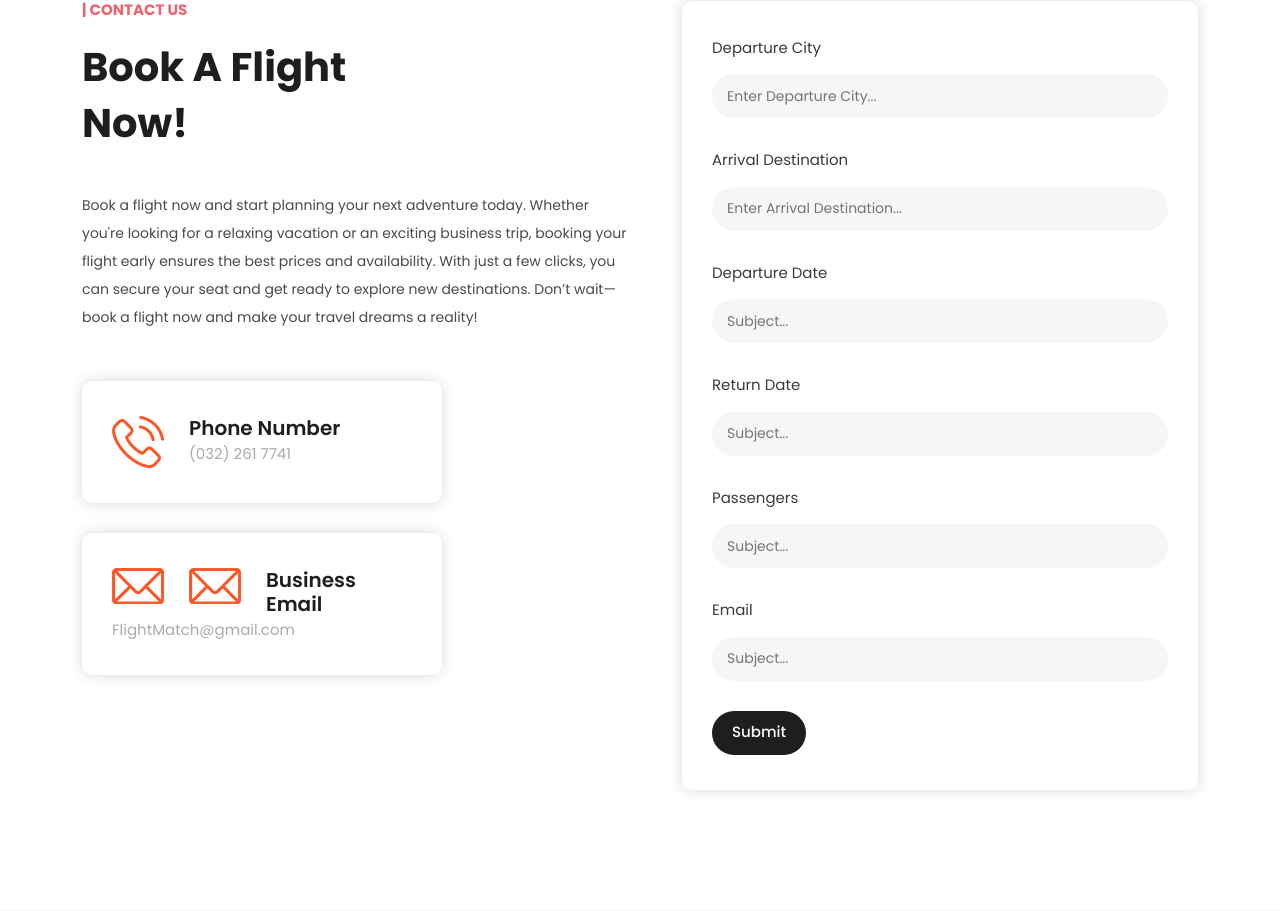
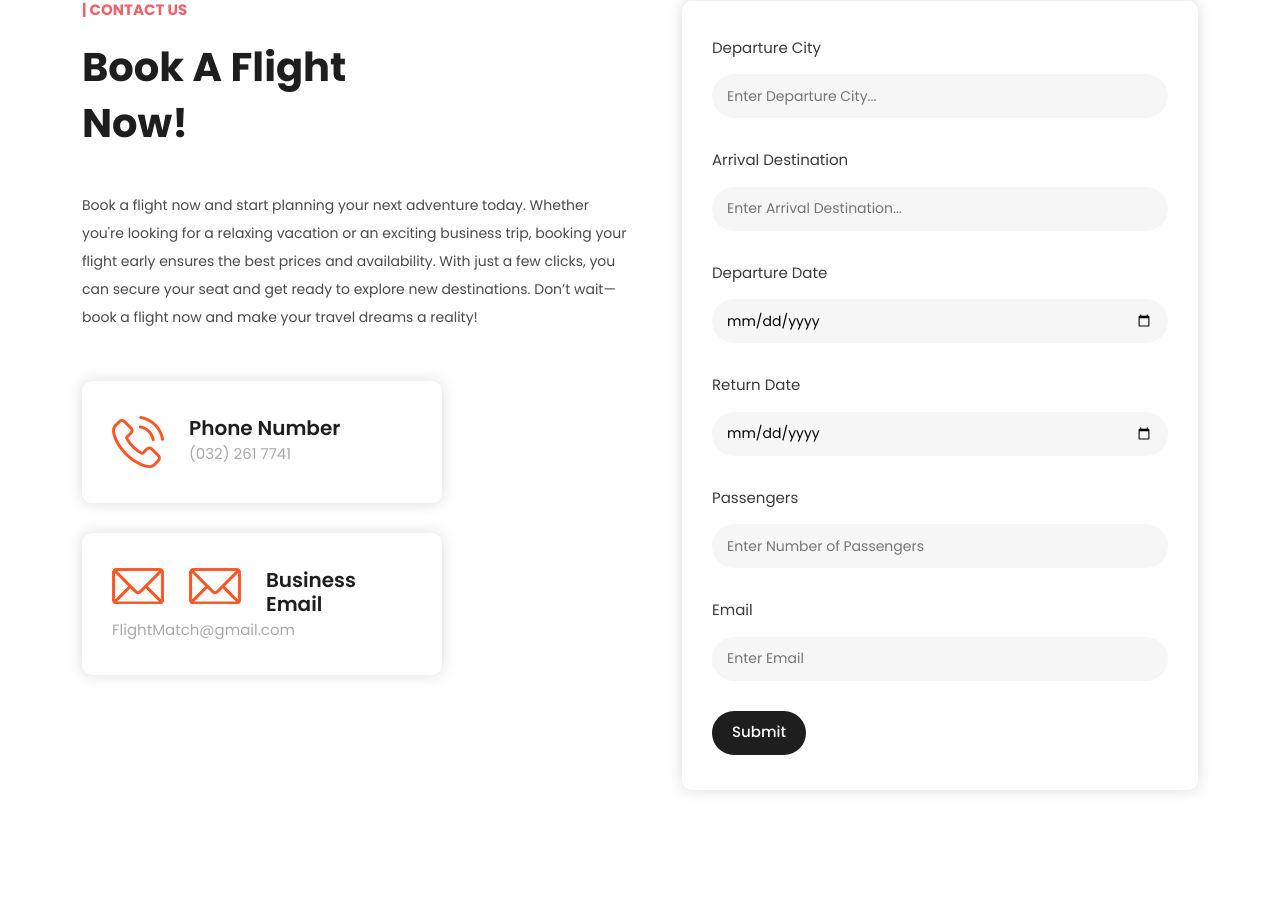
Before and after one commit to Daniel-Stephende5/IM2-Repository, a Django app: page /booking/ in a window 1280 px wide. Shown: the part 523-1434 px from the top of the page. Run offline with Django 5.2, Linux system fonts and the light colour scheme; parts of the project's set-up code (start-up, migrations or seed data) failed here and were passed over; some libraries are stand-ins or nearby versions.

Commit message:
Update Booking: Backend Working

```diff
--- a/NewDjango/myblogsite/blog/forms.py
+++ b/NewDjango/myblogsite/blog/forms.py
@@ -4,6 +4,7 @@ from django.contrib.auth.forms import UserCreationForm, AuthenticationForm
 from .models import Booking
 from .models import CustomerLog
 from .models import CheckIn
+from django import forms
 
 
 
@@ -56,7 +57,7 @@ class ContactForm(forms.Form):
 class BookingForm(forms.ModelForm):
     class Meta:
         model = Booking
-        fields = ['flight', 'date', 'seat_number']
+        fields = ['departure_city', 'arrival_destination', 'departure_date', 'return_date', 'passengers', 'email']
 
 class CustomerLogForm(forms.ModelForm):
     class Meta:
--- a/NewDjango/myblogsite/blog/models.py
+++ b/NewDjango/myblogsite/blog/models.py
@@ -2,6 +2,8 @@ from django.db import models
 from django.contrib.auth.models import User
 from django.utils import timezone
 import uuid
+import datetime
+from django.utils.timezone import now
 
 # Base Post and Comment models for blog-like structure
 class Post(models.Model):
@@ -32,13 +34,15 @@ class Login(models.Model):
 
 # Booking model to handle user bookings with relationships
 class Booking(models.Model):
-    login = models.ForeignKey(Login, on_delete=models.CASCADE)
-    flight = models.ForeignKey('Flight', on_delete=models.CASCADE)
-    date = models.DateTimeField()
-    seat_number = models.CharField(max_length=10)
+    departure_city = models.CharField(max_length=100, default='Cit University')
+    arrival_destination = models.CharField(max_length=100, default='Cit University')  # Set default value here
+    departure_date = models.DateTimeField(default=now)
+    return_date = models.DateTimeField(default=now)
+    passengers = models.IntegerField()
+    email = models.EmailField()
 
     def __str__(self):
-        return f'Booking by {self.login.username} on {self.date}'
+        return f"{self.departure_city} to {self.arrival_destination} on {self.departure_date}"
 
 # Customer Support model for handling user inquiries
 class CustomerSupport(models.Model):
--- a/NewDjango/myblogsite/blog/templates/booking.html
+++ b/NewDjango/myblogsite/blog/templates/booking.html
@@ -211,85 +211,78 @@
             </div>
           </div>
           <div class="col-lg-6">
-            <form id="contact-form" action="" method="post">
+            <form id="contact-form" action="{% url 'booking' %}" method="post">
+              {% csrf_token %}
               <div class="row">
-                <!-- <div class="col-lg-12">
-                <fieldset>
-                  <label for="name">Full Name</label>
-                  <input type="name" name="name" id="name" placeholder="Your Name..." autocomplete="on" required>
-                </fieldset>
-              </div> -->
                 <div class="col-lg-12">
                   <fieldset>
-                    <label for="email">Departure City</label>
+                    <label for="departure_city">Departure City</label>
                     <input
                       type="text"
-                      name="email"
-                      id="email"
-                      pattern="[^ @]*@[^ @]*"
+                      name="departure_city"
+                      id="departure_city"
                       placeholder="Enter Departure City..."
-                      required=""
+                      required
                     />
                   </fieldset>
                 </div>
                 <div class="col-lg-12">
                   <fieldset>
-                    <label for="number">Arrival Destination</label>
+                    <label for="arrival_destination">Arrival Destination</label>
                     <input
                       type="text"
-                      name="number"
-                      id="email"
-                      pattern="[^ @]*@[^ @]*"
+                      name="arrival_destination"
+                      id="arrival_destination"
                       placeholder="Enter Arrival Destination..."
-                      required=""
+                      required
                     />
                   </fieldset>
                 </div>
                 <div class="col-lg-12">
                   <fieldset>
-                    <label for="subject">Departure Date</label>
+                    <label for="departure_date">Departure Date</label>
                     <input
-                      type="subject"
-                      name="subject"
-                      id="subject"
-                      placeholder="Subject..."
-                      autocomplete="on"
+                      type="date"
+                      name="departure_date"
+                      id="departure_date"
+                      placeholder="Enter Departure Date"
+                      required
                     />
                   </fieldset>
                 </div>
                 <div class="col-lg-12">
                   <fieldset>
-                    <label for="subject">Return Date</label>
+                    <label for="return_date">Return Date</label>
                     <input
-                      type="subject"
-                      name="subject"
-                      id="subject"
-                      placeholder="Subject..."
-                      autocomplete="on"
+                      type="date"
+                      name="return_date"
+                      id="return_date"
+                      placeholder="Enter Return Date"
+                      required
                     />
                   </fieldset>
                 </div>
                 <div class="col-lg-12">
                   <fieldset>
-                    <label for="subject">Passengers</label>
+                    <label for="passengers">Passengers</label>
                     <input
-                      type="subject"
-                      name="subject"
-                      id="subject"
-                      placeholder="Subject..."
-                      autocomplete="on"
+                      type="number"
+                      name="passengers"
+                      id="passengers"
+                      placeholder="Enter Number of Passengers"
+                      required
                     />
                   </fieldset>
                 </div>
                 <div class="col-lg-12">
                   <fieldset>
-                    <label for="subject">Email</label>
+                    <label for="email">Email</label>
                     <input
-                      type="subject"
-                      name="subject"
-                      id="subject"
-                      placeholder="Subject..."
-                      autocomplete="on"
+                      type="email"
+                      name="email"
+                      id="email"
+                      placeholder="Enter Email"
+                      required
                     />
                   </fieldset>
                 </div>
@@ -307,6 +300,7 @@
               </div>
             </form>
           </div>
+
           <!-- <div class="col-lg-12">
           <div id="map">
             <iframe src="https://www.google.com/maps/embed?pb=!1m18!1m12!1m3!1d3772.247795131581!2d123.87855907484996!3d10.294475489826507!2m3!1f0!2f0!3f0!3m2!1i1024!2i768!4f13.1!3m3!1m2!1s0x33a99c015a4bf233%3A0x95d783198f4634f8!2sCebu%20Institute%20of%20Technology%20-%20University!5e1!3m2!1sen!2sph!4v1730965658156!5m2!1sen!2sph" width="100%" height="500px" frameborder="0" style="border:0; border-radius: 10px; box-shadow: 0px 0px 15px rgba(0, 0, 0, 0.15);" allowfullscreen=""></iframe>
@@ -394,7 +388,7 @@
                         </div>
                       </div>
                       <div class="col-lg-6">
-                        <img src="assets/images/property-08.jpg" alt="" /> {%
+                        <img src="assets/images/property-08.jpg" alt="" />
                         <img
                           src="{% static 'assets/images/property-08.jpg' %}"
                           alt=""
--- a/NewDjango/myblogsite/blog/urls.py
+++ b/NewDjango/myblogsite/blog/urls.py
@@ -1,5 +1,8 @@
 from django.urls import path
 from . import views
+from .views import booking_create
+from django.urls import path, include
+from django.contrib import admin
 
 urlpatterns = [
     path('signup/', views.signup_view, name='signup'),
@@ -9,7 +12,7 @@ urlpatterns = [
     path('info/', views.info_view, name='info'),
     path('checkin/', views.checkin_view, name='checkin'),
     path('checkin/', views.checkin_form, name='checkin'),
-    path('booking/', views.booking_view, name='booking'),
+    path('booking/', views.booking_create, name='booking'),
     path('logout/', views.logout_view, name='logout'),
     path('contact/', views.contact_view, name='contact'),
     path('customerlogs/', views.customer_logs_view, name ='customerlogs'),
--- a/NewDjango/myblogsite/blog/views.py
+++ b/NewDjango/myblogsite/blog/views.py
@@ -7,6 +7,8 @@ from django.http import HttpResponse
 from django.shortcuts import render
 from .models import CheckIn
 from .forms import CheckInForm
+from .models import Booking
+from .forms import BookingForm  # Create a form for handling the booking data
 
 
 
@@ -153,3 +155,19 @@ def contact_view(request):
 def customer_logs_view(request):
     logs = CustomerLog.objects.all()
     return render(request, 'customerlogs.html', {'logs': logs})
+
+
+def booking_create(request):
+    if request.method == 'POST':
+        form = BookingForm(request.POST)
+        if form.is_valid():
+            # Save the form data to the database
+            form.save()
+
+            # Return a success message (or redirect)
+            success_message = "Booking has been successfully created."
+            return render(request, 'booking.html', {'form': form, 'success_message': success_message})
+    else:
+        form = BookingForm()
+
+    return render(request, 'booking.html', {'form': form})
```
Also changed, not shown: NewDjango/myblogsite/blog/admin.py (+13 -7 lines), NewDjango/myblogsite/blog/migrations/0002_remove_booking_date_remove_booking_flight_and_more.py (added).
